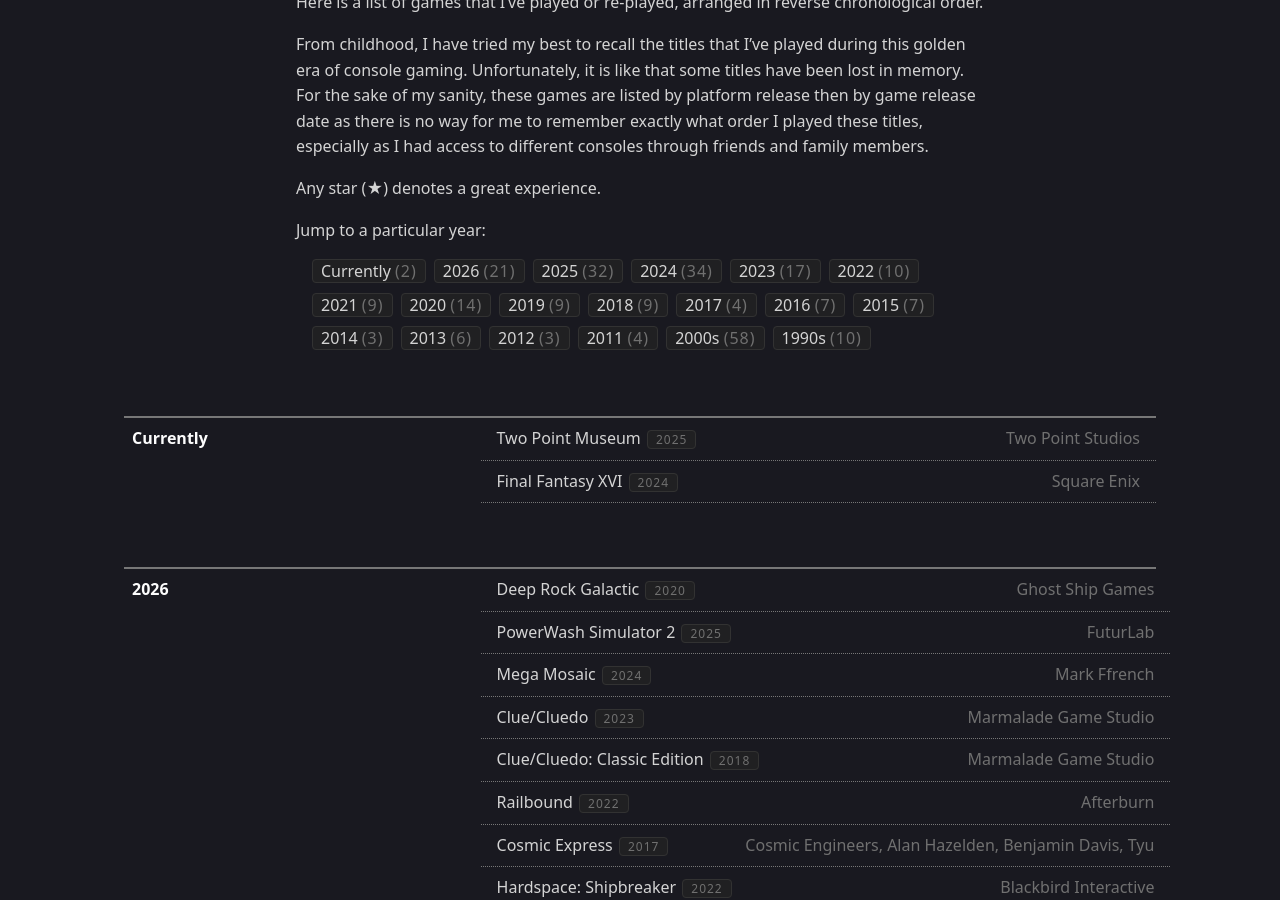
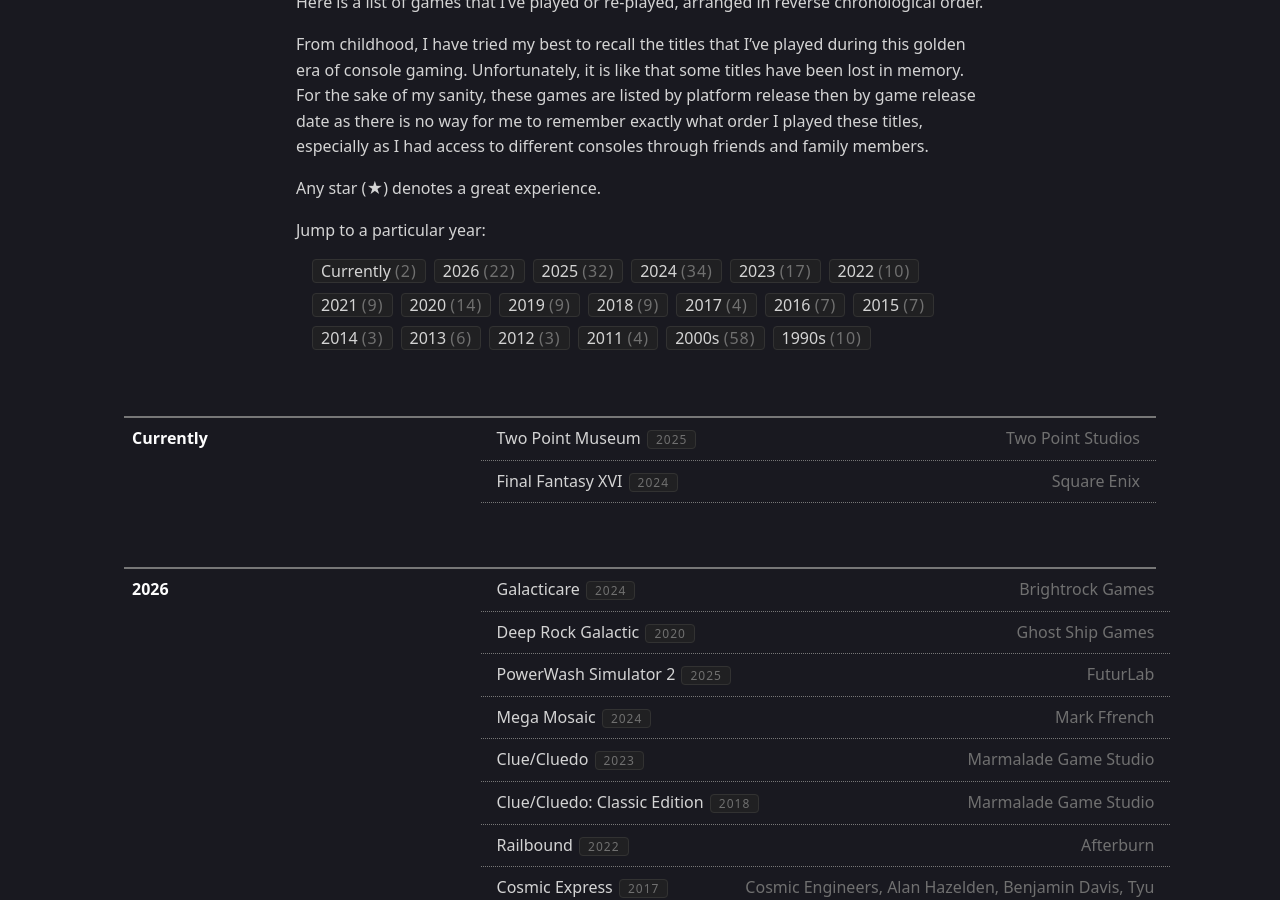
Before and after one commit to KlazHTT/personal-website, a Jekyll site: the page built from pages/gaming.md, in a window 1280 px wide and 900 px high, scrolled down 370 px. Built offline with Jekyll 4.4.1, drawn with Linux system fonts in a browser that asks for light colours.

Commit message:
Update games.yml

```diff
--- a/_data/games.yml
+++ b/_data/games.yml
@@ -10,6 +10,10 @@
       status:
 - year: 2026
   games:
+    - title: Galacticare
+      developer: Brightrock Games
+      released: 2024
+      status: Completed
     - title: Deep Rock Galactic
       developer: Ghost Ship Games
       released: 2020
```
